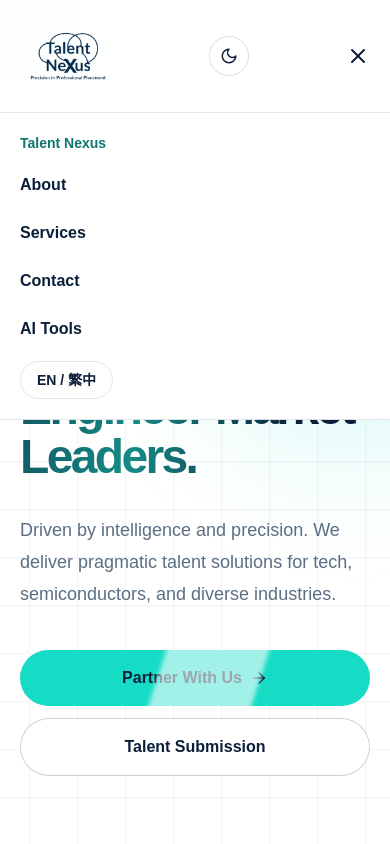
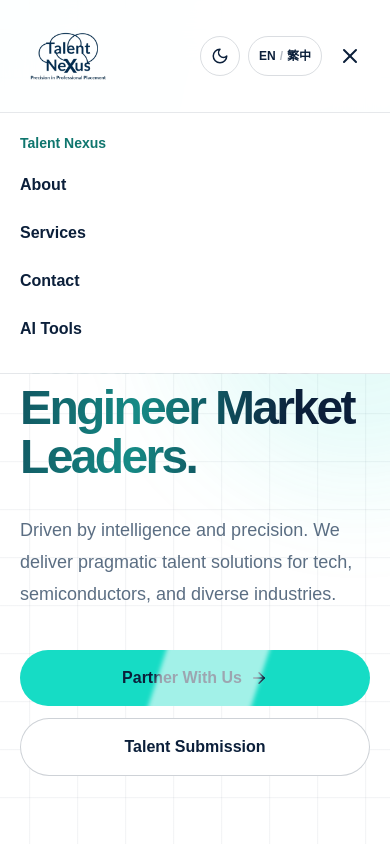
Before and after one commit to wangwill0801-talentnexus/talent-nexus-website, a Next.js app: page / in a window 390 px wide. Both pictures are taken after a click on the button 358 px from the left and 56 px from the top of the page. Shown: the top 844 px of the page. Built offline with nearby package versions, Linux system fonts and the light colour scheme.

Commit message:
Expose language toggle in mobile header

```diff
--- a/components/TalentNexusSite.tsx
+++ b/components/TalentNexusSite.tsx
@@ -175,9 +175,13 @@
           <button onClick={toggleTheme} className="theme-toggle flex h-10 w-10 items-center dark:text-white justify-center rounded-full border border-navy/15 text-navy transition hover:border-cyan hover:bg-cyan/10" aria-label={theme === "light" ? "Switch to dark mode" : "Switch to light mode"}>{theme === "light" ? <Moon size={18} /> : <Sun size={18} />}</button>
           <button onClick={() => setLang(lang === "en" ? "tw" : "en")} className="rounded-full border border-navy/15 px-4 py-2 text-sm font-bold transition hover:border-cyan hover:bg-cyan/10" aria-label="Switch language">EN <span className="mx-1 text-navy/30">/</span> 繁中</button>
         </nav>
-        <button onClick={toggleTheme} className="mr-3 inline-flex h-10 w-10 items-center md:hidden justify-center rounded-full border border-navy/15" aria-label={theme === "light" ? "Switch to dark mode" : "Switch to light mode"}>{theme === "light" ? <Moon size={18} /> : <Sun size={18} />}</button><button className="md:hidden" onClick={() => setMenuOpen(!menuOpen)} aria-label="Open menu">{menuOpen ? <X /> : <Menu />}</button>
+        <div className="flex shrink-0 items-center gap-2 md:hidden">
+          <button onClick={toggleTheme} className="inline-flex h-10 w-10 items-center justify-center rounded-full border border-navy/15 text-navy dark:text-white" aria-label={theme === "light" ? "Switch to dark mode" : "Switch to light mode"}>{theme === "light" ? <Moon size={18} /> : <Sun size={18} />}</button>
+          <button onClick={() => setLang(lang === "en" ? "tw" : "en")} className="inline-flex h-10 items-center rounded-full border border-navy/15 px-2.5 text-xs font-bold text-navy dark:text-white" aria-label="Switch language">EN <span className="mx-1 text-navy/30 dark:text-white/40">/</span> 繁中</button>
+          <button onClick={() => setMenuOpen(!menuOpen)} className="inline-flex h-10 w-10 items-center justify-center text-navy dark:text-white" aria-label="Open menu">{menuOpen ? <X /> : <Menu />}</button>
+        </div>
       </div>
-      {menuOpen && <div className="border-t border-navy/10 bg-white px-5 py-5 md:hidden"><p className="mb-2 break-words text-sm font-bold text-teal-700">{t.brandName}</p>{["about", "services", "contact"].map((id, i) => <a key={id} onClick={() => setMenuOpen(false)} href={`#${id}`} className="block py-3 font-semibold">{t.nav[i]}</a>)}<a href="https://tnt.talentnexus.com.tw" target="_blank" rel="noopener noreferrer" onClick={() => setMenuOpen(false)} className="block py-3 font-semibold">{t.nav[3]}</a><button onClick={() => { setLang(lang === "en" ? "tw" : "en"); setMenuOpen(false); }} className="mt-2 rounded-full border px-4 py-2 text-sm font-bold">EN / 繁中</button></div>}
+      {menuOpen && <div className="border-t border-navy/10 bg-white px-5 py-5 md:hidden"><p className="mb-2 break-words text-sm font-bold text-teal-700">{t.brandName}</p>{["about", "services", "contact"].map((id, i) => <a key={id} onClick={() => setMenuOpen(false)} href={`#${id}`} className="block py-3 font-semibold">{t.nav[i]}</a>)}<a href="https://tnt.talentnexus.com.tw" target="_blank" rel="noopener noreferrer" onClick={() => setMenuOpen(false)} className="block py-3 font-semibold">{t.nav[3]}</a></div>}
     </header>
 
     <section id="top" className="grid-lines relative min-h-screen pt-28">
```
